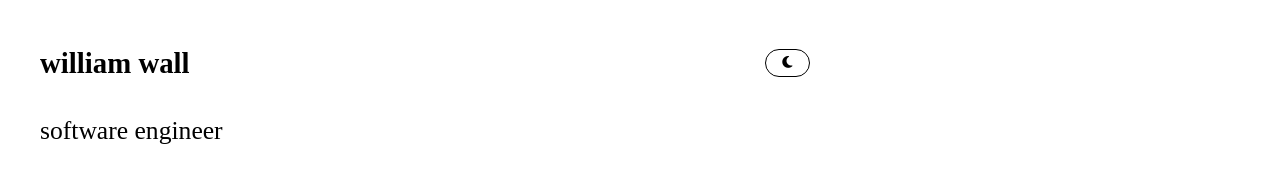
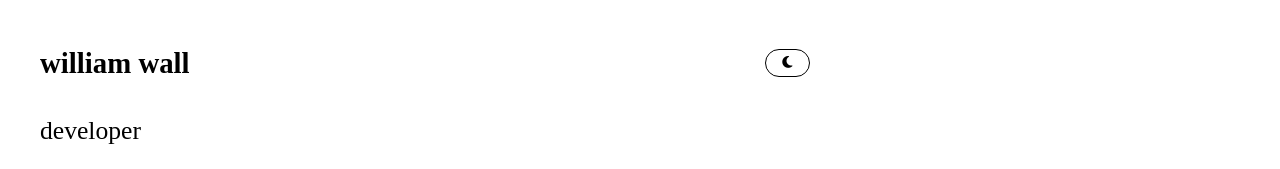
Before and after one commit to williamjwall/williamjwall.github.io, a website: page index.html in a window 1280 px wide. Shown: the top 169 px of the page. Drawn offline with nearby package versions, Linux system fonts and the light colour scheme; animation ran at ten frames a second.

Commit message:
Update job title in index.html: change 'software engineer' to 'developer' for a more accurate representation of current role.

```diff
--- a/index.html
+++ b/index.html
@@ -52,7 +52,7 @@
                     </div>
 
                     <div class="intro-section">
-                        <h1>software engineer</h1>
+                        <h1>developer</h1>
                         <p>data and software. i studied linguistics and computing at ucla, with some previous professional experience in data engineering.</p>
                         <div class="contact-info">
                             <a href="#">los angeles, california</a>
```
